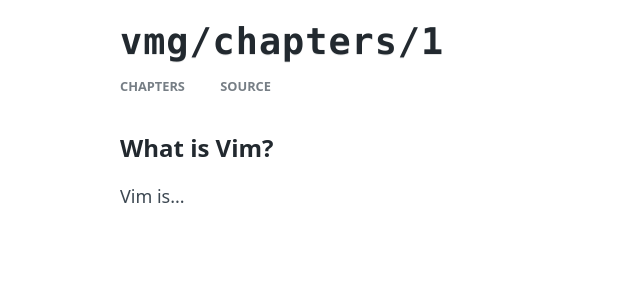
After one commit to pablocorbalann/vimmasterguide, a Flask app: page /c/1 in a window 1280 px wide. The commit adds this page. Shown: the top 300 px of the page, without its empty margins (0-640 px from the left). Run offline with Flask 2, Linux system fonts and the light colour scheme.

Commit message:
feat: Specific chapter selection created

```diff
--- a/app.py
+++ b/app.py
@@ -14,6 +14,10 @@
 def license():
     return render_template('license.html', title="License", bar="vmg/license")
 
+@app.route('/c/<id>')
+def chapter(id: int):
+    return render_template(f'chapters/{id}.html', bar="vmg/chapters/1")
+
 
 if __name__ == '__main__':
     app.run(debug=True)
--- /dev/null
+++ b/templates/chapters/1.html
@@ -0,0 +1,6 @@
+{% extends "/layout.html" %}
+
+{% block main %}
+<h1>What is Vim?</h1>
+<p>Vim is...</p>
+{% endblock main %}
--- a/templates/index.html
+++ b/templates/index.html
@@ -9,7 +9,7 @@
 You will learn from the most basic things in Vim, for example mouseless movement, the workflow to more complex things, how to develop your own plugins using Vim-script.
 </p>
 <p>
-So, what are you waiting? Check <a href="{{ url_for('chapters') }}">the chapters</a> of the book or <a href="chapter/1.html">start reading</a> now for free!
+So, what are you waiting? Check <a href="{{ url_for('chapters') }}">the chapters</a> of the book or <a href="{{ url_for('chapter', id=1) }}">start reading</a> now for free!
 </p>
 <p class="clarification">
 This digital book has been created by <a href="http://github.com/PabloCorbCon" target="_blank">@pablocorbcon</a> in it's GitHub profile under the MIT <a href="{{ url_for('license') }}">license</a>.
--- a/templates/layout.html
+++ b/templates/layout.html
@@ -1,12 +1,11 @@
 <!DOCTYPE html>
-<html lang="es-ES">
+<html lang="en-EN">
 <head>
-	<meta charset="UTF-8">
+  <meta charset="UTF-8">
 	<meta name="viewport" content="width=device-width, initial-scale=1">
 	<meta http-equiv="X-UA-Compatible" content="IE=edge">
 	<meta name="description" content="The complete Vim master guide, learn Vim free.">
   <link rel="stylesheet" href="{{ url_for('static', filename='css/style.css') }}">
-	<link rel="alternate" type="application/rss+xml" href="/index.xml" title="Rafa Gómez Casas | Cofundador de Codely">
 </head>
 <body>
 	<header class="header">
```
